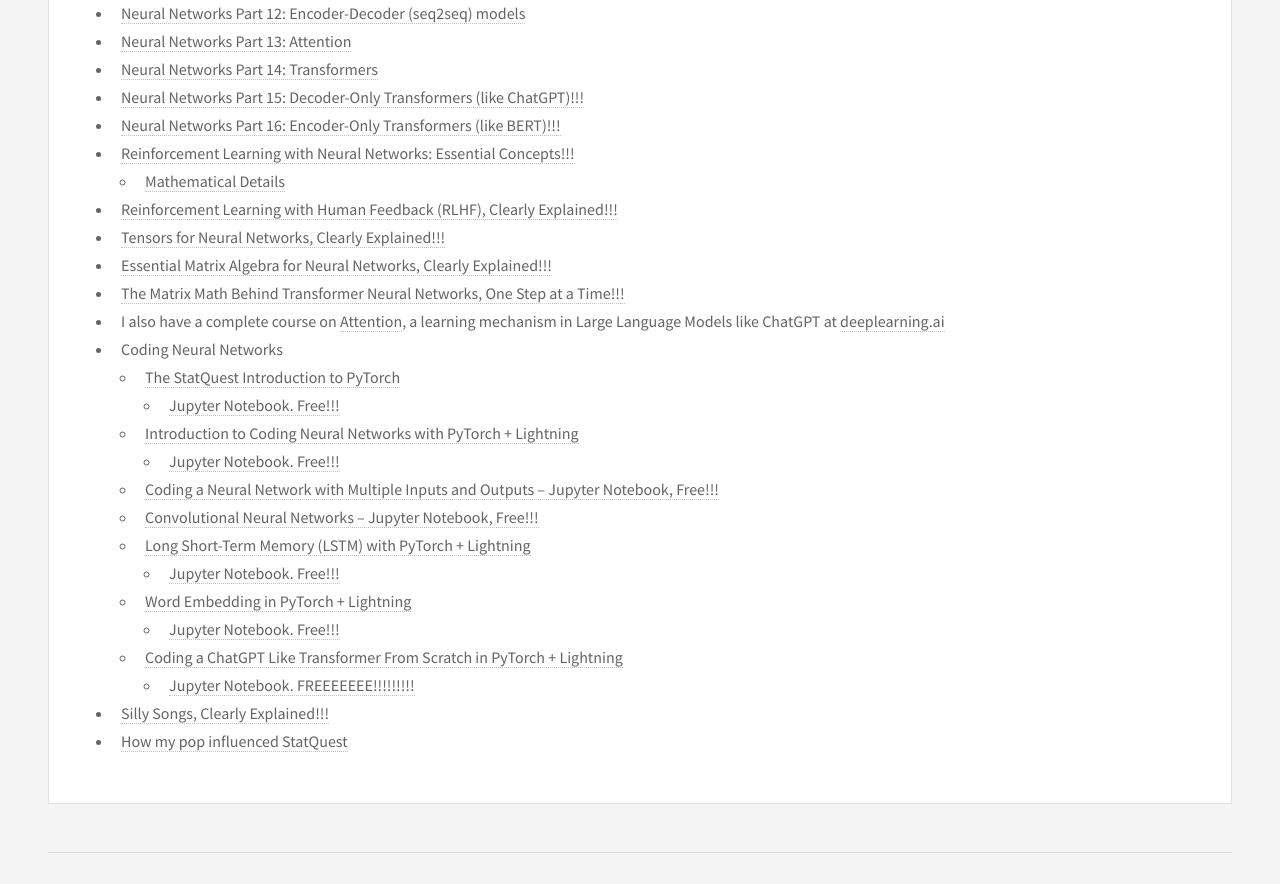
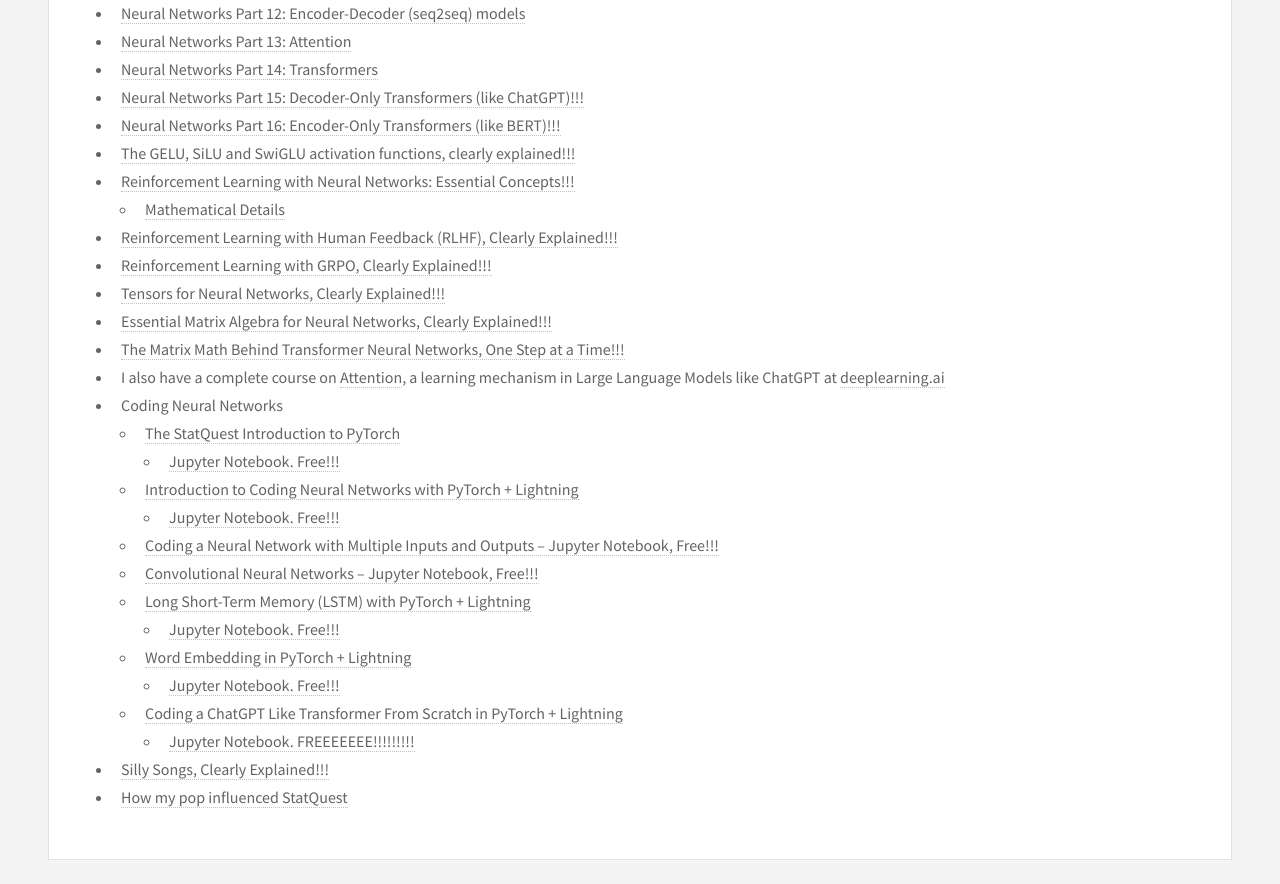
Before and after one commit to StatQuest/statquest.github.io, a plain HTML site: page video_index.html in a window 1280 px wide. Shown: the part 7818-8702 px from the top of the page. Drawn offline with Linux system fonts and the light colour scheme.

Commit message:
Update video_index.html

```diff
--- a/video_index.html
+++ b/video_index.html
@@ -612,6 +612,7 @@
 							ChatGPT)!!!</a></li>
 					<li><a href="https://youtu.be/GDN649X_acE">Neural Networks Part 16: Encoder-Only Transformers (like
 							BERT)!!!</a></li>
+					<li><a href="https://youtu.be/2FaI2Fen1mQ">The GELU, SiLU and SwiGLU activation functions, clearly explained!!!</a></li>
 					<li><a href="https://youtu.be/9hbQieQh7-o">Reinforcement Learning with Neural Networks: Essential
 							Concepts!!!</a>
 						<ul class="sub_list">
@@ -620,6 +621,7 @@
 					</li>
 					<li><a href="https://youtu.be/qPN_XZcJf_s">Reinforcement Learning with Human Feedback (RLHF), Clearly
 							Explained!!!</a></li>
+					<li><a href="https://youtu.be/4XqexiQSx_Y">Reinforcement Learning with GRPO, Clearly Explained!!!</a></li>
 					<li><a href="https://youtu.be/L35fFDpwIM4">Tensors for Neural Networks, Clearly Explained!!!</a>
 					</li>
 					<li><a href="https://youtu.be/ZTt9gsGcdDo">Essential Matrix Algebra for Neural Networks, Clearly
```
